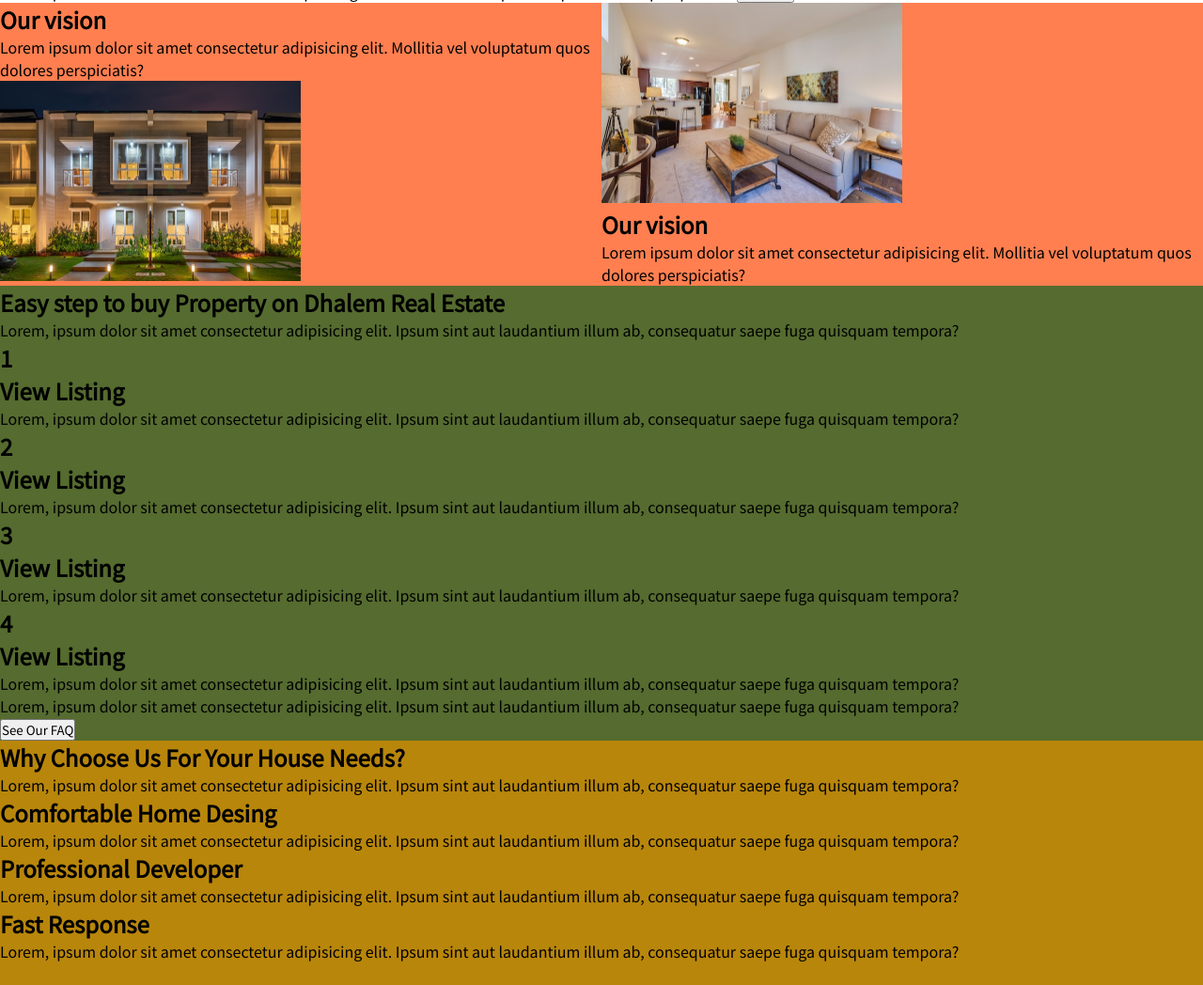
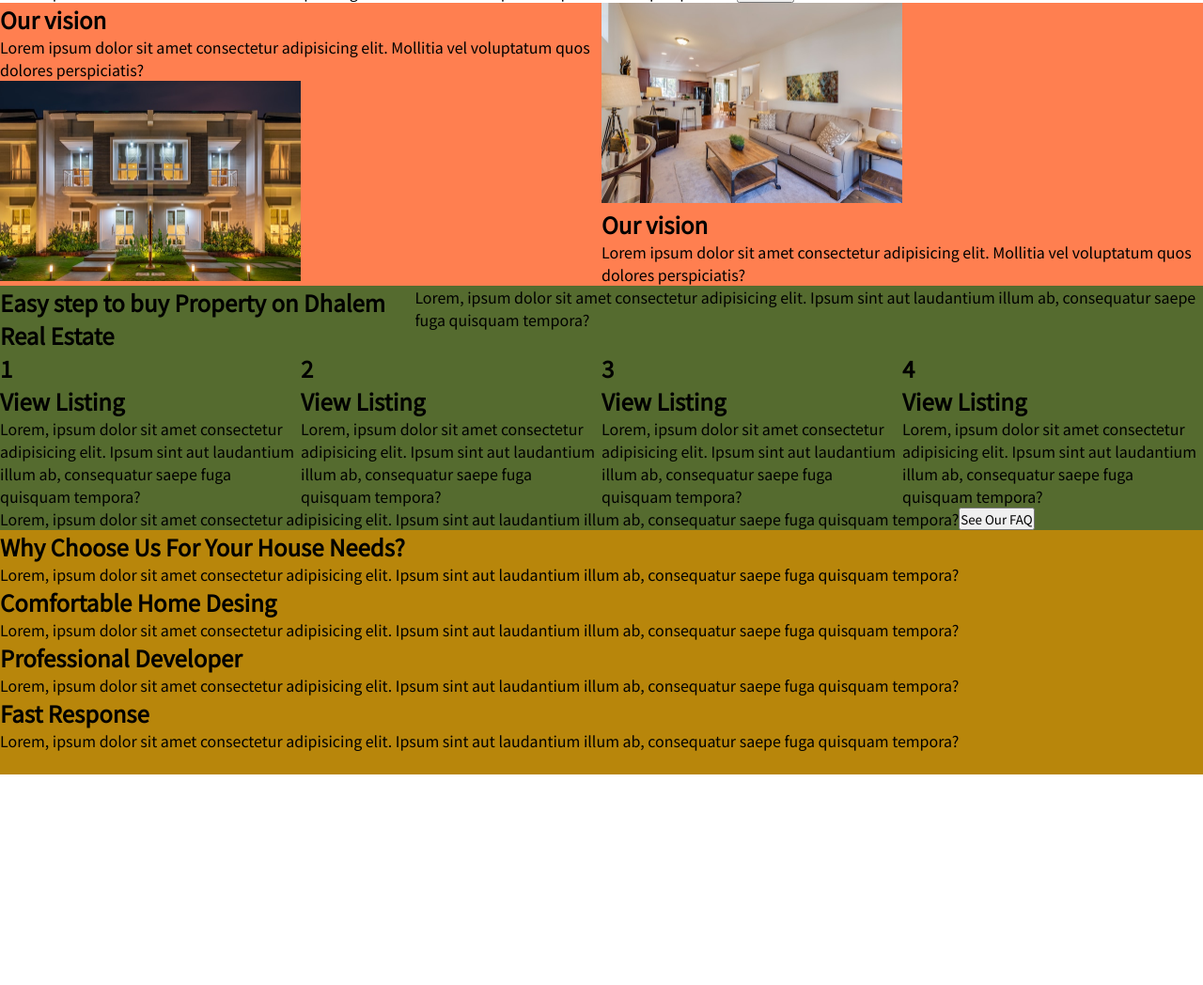
Before and after one commit to Guidoolivero/MiWebResponsive, a plain HTML site: page index.html in a window 1280 px wide. Shown: the part 929-1977 px from the top of the page at 94% size. After the commit the page ends 1753 px from the top, so only its background shows below. Drawn offline with Linux system fonts and the light colour scheme.

Commit message:
Se realizaron cambios en la 4ta seccion del css

```diff
--- a/css/style.css
+++ b/css/style.css
@@ -54,14 +54,28 @@ header {
 
 /* Subcontenedores de los principales */
 
-.featured-listing .contenedor-cards {
+/* .featured-listing .contenedor-cards {
     display: flex;
 }
 
 .featured-listing .alineardeados{
     display: flex;
-}
+} */
 
 .hero .imagen-hero {
     transform: scaleX(-1);
 }
+
+.easy-step .contenedor-pasos {
+    display: flex;
+}
+
+/* Seccion para las clases */
+
+.alineardeados {
+    display: flex;
+}
+
+.contendorDeCuatro {
+    display: flex;
+}
--- a/index.html
+++ b/index.html
@@ -75,7 +75,7 @@
             </div>
 
             <!-- images -->
-            <div class="contenedor-cards">
+            <div class="contendorDeCuatro">
                 <div>
                     <p>$2,800,-</p>
                     <img src="img/Casa1.jpg" alt="">
@@ -131,13 +131,13 @@
 
         <!-- Easy step -->
         <section class="easy-step">
-            <div>
+            <div class="alineardeados">
                 <h2>Easy step to buy Property on Dhalem Real Estate</h2>
                 <p>Lorem, ipsum dolor sit amet consectetur adipisicing elit. Ipsum sint aut laudantium illum ab,
                     consequatur saepe fuga quisquam tempora?</p>
             </div>
 
-            <div class="contenedor-pasos">
+            <div class="contendorDeCuatro">
                 <div>
                     <h2>1</h2>
                     <h2>View Listing</h2>
@@ -164,7 +164,7 @@
                 </div>
             </div>
 
-            <div>
+            <div class="alineardeados">
                 <p>Lorem, ipsum dolor sit amet consectetur adipisicing elit. Ipsum sint aut laudantium illum ab,
                     consequatur saepe fuga quisquam tempora?</p>
                 <button>See Our FAQ</button>
```
